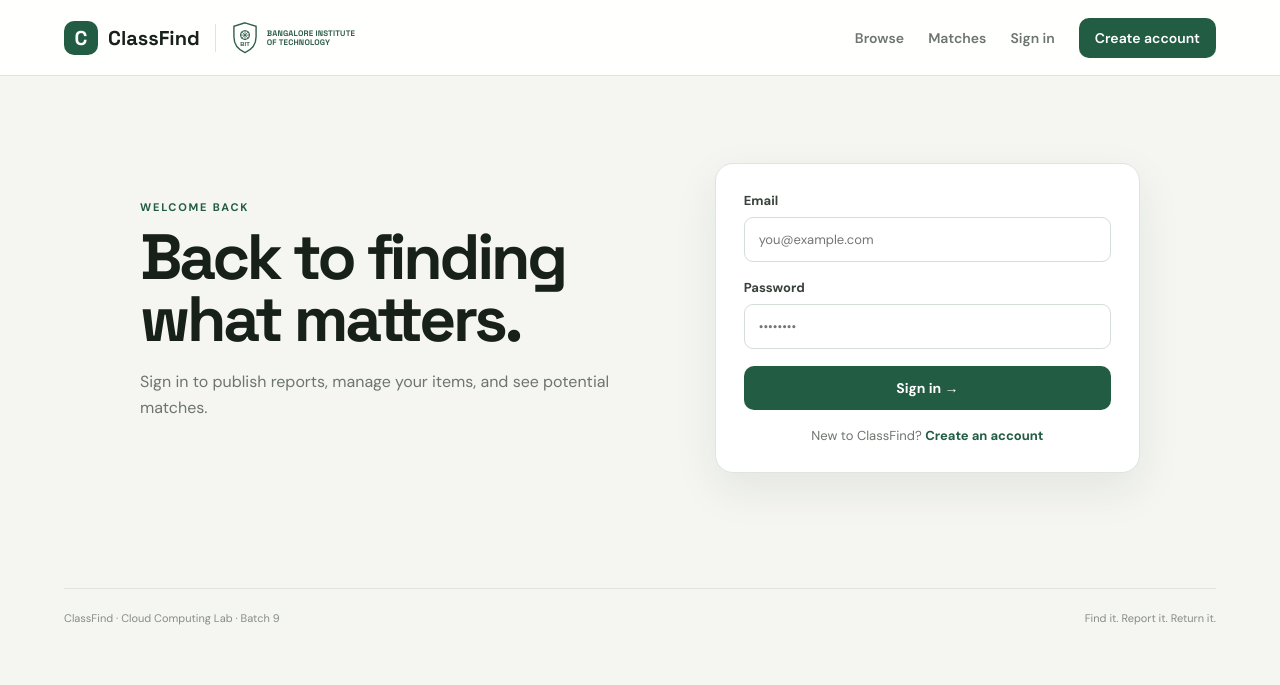
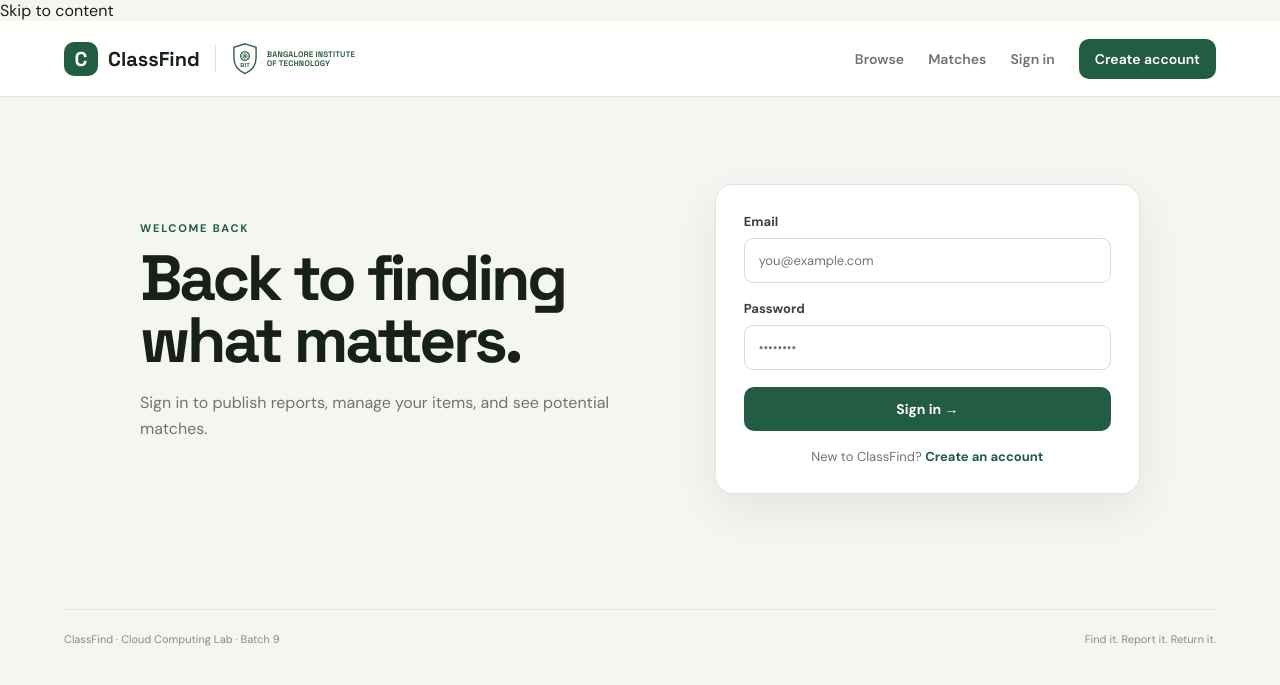
Before and after one commit to vidit-16/ClassFind, a Flask app: page /login?next=/admin in a window 1280 px wide. Shown: the top 685 px of the page. Run offline with Flask 3, Linux system fonts and the light colour scheme; the visitor is signed in with stand-in values (Sample User, id 1).

Commit message:
hardening: add accessible navigation and csrf logout

```diff
--- a/templates/base.html
+++ b/templates/base.html
@@ -11,6 +11,7 @@
   <link rel="stylesheet" href="{{ url_for('static', filename='style.css') }}">
 </head>
 <body>
+<a class="skip-link" href="#main-content">Skip to content</a>
 <nav class="navbar">
   <a class="brand" href="{{ url_for('index') }}">
     <span class="brand-mark">C</span>
@@ -29,24 +30,24 @@
   <button class="menu-toggle" type="button" aria-label="Open navigation" aria-expanded="false">
     <span></span><span></span><span></span>
   </button>
-  <div class="nav-links">
+  <div class="nav-links" id="site-nav">
     <a class="{% if request.endpoint == 'index' %}active{% endif %}" href="{{ url_for('index') }}">Browse</a>
     <a class="{% if request.endpoint == 'matches' %}active{% endif %}" href="{{ url_for('matches') }}">Matches</a>
     {% if current_user %}
       <a class="{% if request.endpoint == 'claims' %}active{% endif %}" href="{{ url_for('claims') }}">Claims{% if incoming_claim_count or outgoing_claim_count %} <span class="count-badge">{{ incoming_claim_count + outgoing_claim_count }}</span>{% endif %}</a>
       <a class="{% if request.endpoint == 'profile' %}active{% endif %}" href="{{ url_for('profile') }}">My Reports</a>
       {% if current_user.is_admin %}<a class="{% if request.endpoint == 'admin_dashboard' %}active{% endif %}" href="{{ url_for('admin_dashboard') }}">Admin</a>{% endif %}
-      <form method="post" action="{{ url_for('logout') }}" class="logout-form"><button class="nav-logout" type="submit">Sign out</button></form>
+      <form method="post" action="{{ url_for('logout') }}" class="logout-form"><input type="hidden" name="csrf_token" value="{{ csrf_token() }}"><button class="nav-logout" type="submit">Sign out</button></form>
     {% else %}
       <a href="{{ url_for('login') }}">Sign in</a>
       <a class="nav-report" href="{{ url_for('register') }}">Create account</a>
     {% endif %}
   </div>
 </nav>
-<main class="page-shell">
+<main class="page-shell" id="main-content">
   {% with messages = get_flashed_messages(with_categories=true) %}
     {% if messages %}
-      <div class="flash-stack">
+      <div class="flash-stack" aria-live="polite">
         {% for category, message in messages %}<div class="flash {{ category }}">{{ message }}</div>{% endfor %}
       </div>
     {% endif %}
```
